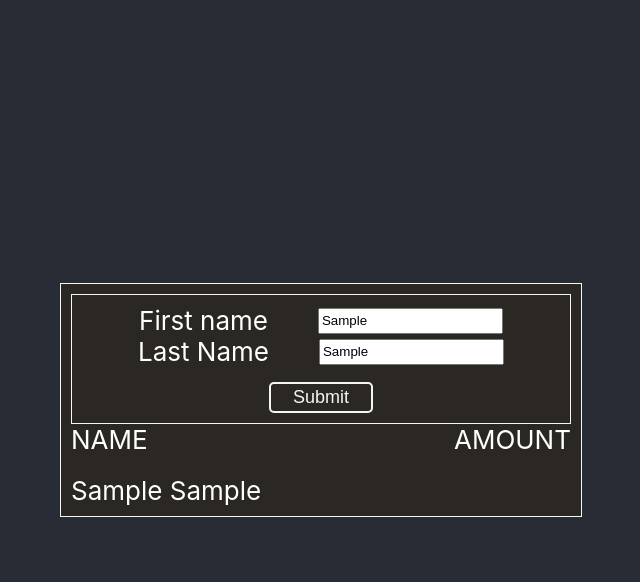
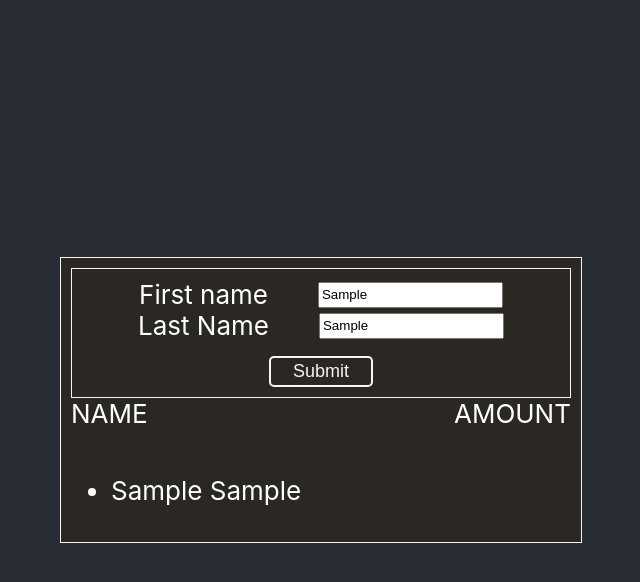
Before and after one commit to airidasju/react-assignements, a React (Create React App) app: page / in a window 1280 px wide. Both pictures are taken after typing "Sample", "Sample" into the empty fields and a click on the button "Submit". Shown: the top 582 px of the page, without its empty margins (319-959 px from the left). Built offline with nearby package versions, Linux system fonts and the light colour scheme.

Commit message:
reformat

```diff
--- a/src/App.jsx
+++ b/src/App.jsx
@@ -2,6 +2,7 @@ import './App.scss';
 import { useState } from 'react';
 import ContactForm from './ContactForm';
 import { v4 as uuidv4 } from 'uuid';
+import List from './ContactList';
 
 function App() {
   const [person, setPerson] = useState([]);
@@ -12,7 +13,7 @@ function App() {
       {
         name: name,
         lastName: lastName,
-        id: uuidv4()
+        id: uuidv4(),
       },
     ]);
   };
@@ -26,11 +27,7 @@ function App() {
             <div>NAME</div>
             <div>AMOUNT</div>
           </div>
-          <div>
-            {person.map((p) => (
-              <div className='single-client'>{p.name} {p.lastName}</div>
-            ))}
-          </div>
+          <List person={person}></List>
         </div>
       </div>
     </div>
--- /dev/null
+++ b/src/ContactList.jsx
@@ -0,0 +1,13 @@
+function List({ person }) {
+  return (
+    <ul>
+      {person.map((p) => (
+        <li className='single-client' key={p.id}>
+          {p.name} {p.lastName}
+        </li>
+      ))}
+    </ul>
+  );
+}
+
+export default List;
```
Also changed, not shown: src/ContactForm.jsx (+22 -8 lines).
